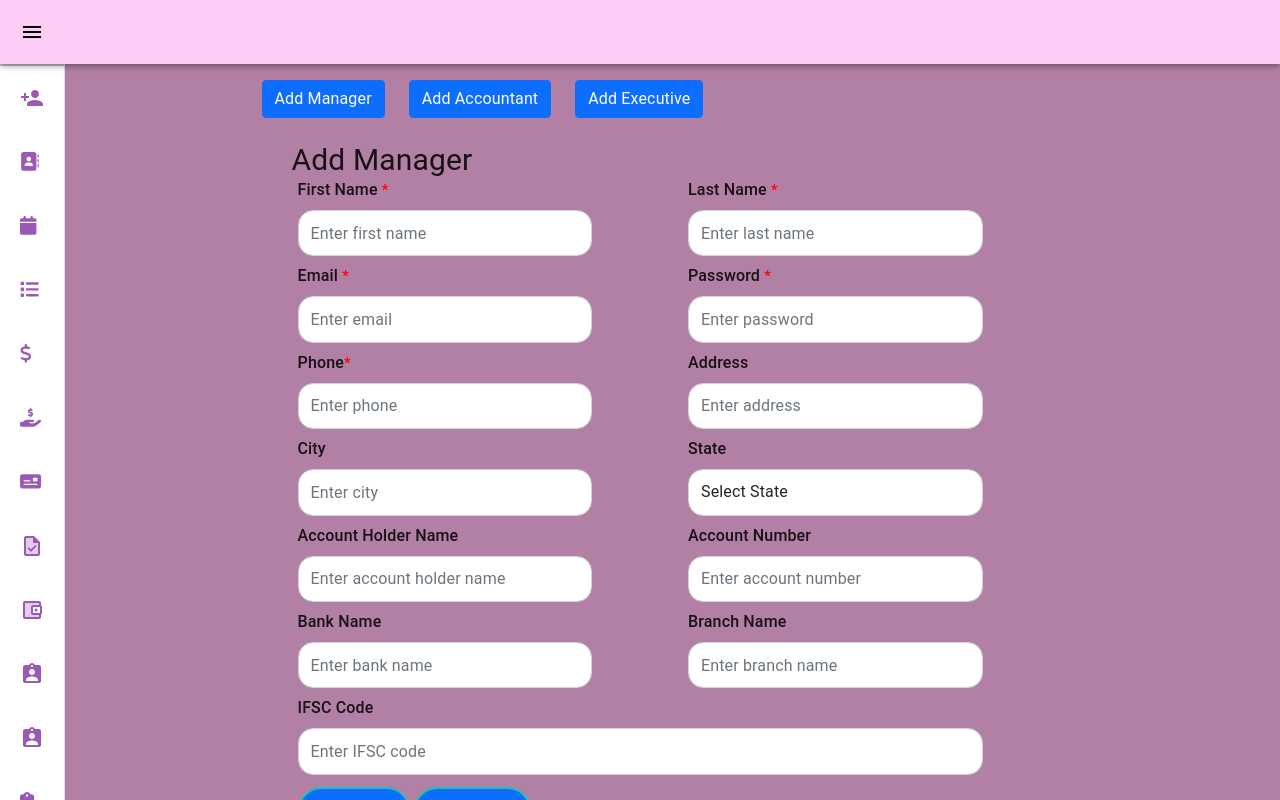
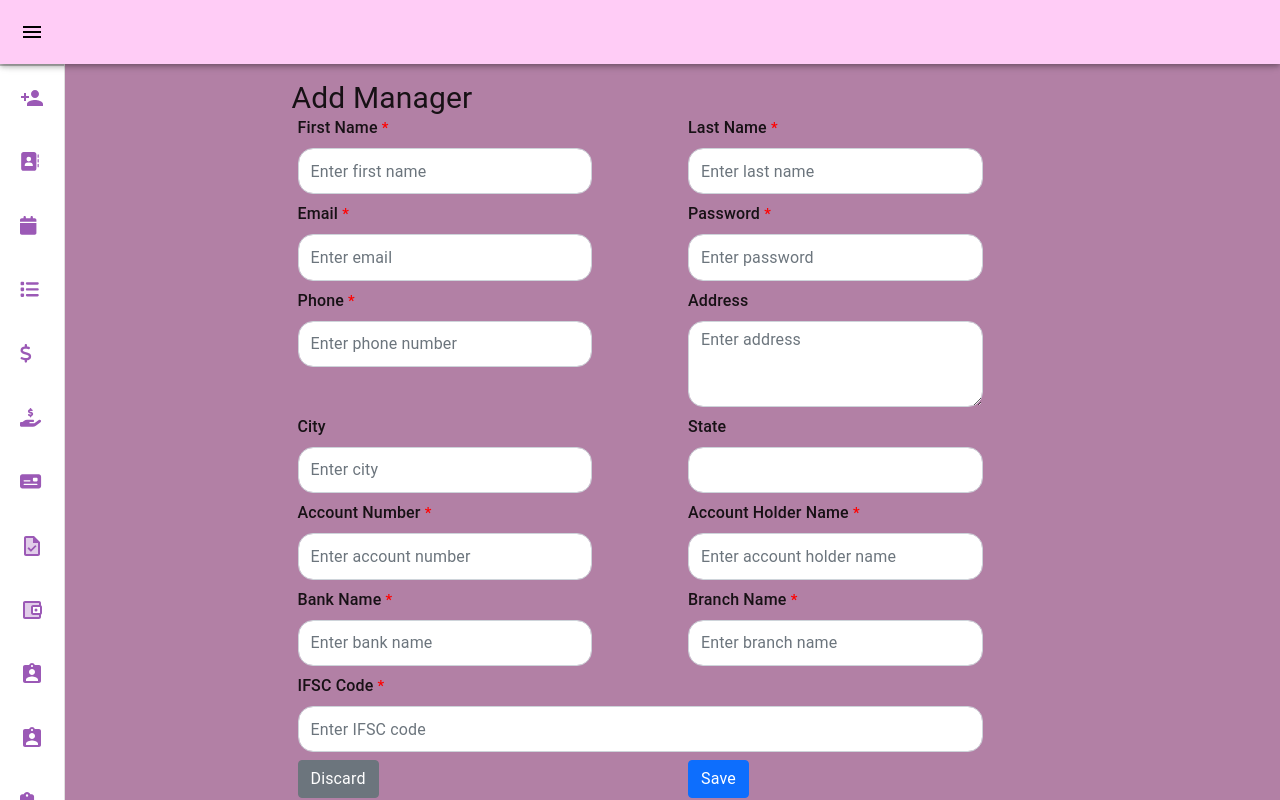
Before and after one commit to kalyani-coder/Event-Managment-Admin, a React (Create React App) app in the folder frontend/: page /addmanager in a window 1280 px wide. Built offline with nearby package versions, Linux system fonts and the light colour scheme.

Commit message:
update AddAccountant.js, AddExecutive.js and AddManager.js

```diff
--- a/frontend/src/components/AddUser/AddAccountant.js
+++ b/frontend/src/components/AddUser/AddAccountant.js
@@ -27,6 +27,11 @@ const AddAccountant = () => {
     if (!lname) newErrors.lname = "Last name is required";
     if (!email) newErrors.email = "Email is required";
     if (!contact) newErrors.contact = "Phone is required";
+    if (!bank_name) newErrors.bank_name = "Bank name is required";
+    if (!IFSC_code) newErrors.IFSC_code = "IFSC code is required";
+    if (!holder_name) newErrors.holder_name = "Account holder name is required";
+    if (!branch_name) newErrors.branch_name = "Branch name is required";
+    if (!account_number) newErrors.account_number = "Account number is required";
 
     setErrors(newErrors);
     return Object.keys(newErrors).length === 0;
@@ -263,61 +268,81 @@ const AddAccountant = () => {
               </div>
               <div className="col px-5">
                 <Form.Group controlId="holder_name">
-                  <Form.Label>Account Holder Name</Form.Label>
+                  <Form.Label>
+                    Account Holder Name <span style={{ color: "red" }}>*</span>
+                  </Form.Label>
                   <Form.Control
                     type="text"
                     value={holder_name}
                     onChange={(e) => setholder_name(e.target.value)}
                     placeholder="Enter account holder name"
+                    style={{ borderColor: errors.holder_name ? "red" : "" }}
                   />
+                  {errors.holder_name && <div style={{ color: "red" }}>{errors.holder_name}</div>}
                 </Form.Group>
               </div>
             </div>
             <div className="row mb-2">
               <div className="col px-5">
                 <Form.Group controlId="account_number">
-                  <Form.Label>Account Number</Form.Label>
+                  <Form.Label>
+                    Account Number <span style={{ color: "red" }}>*</span>
+                  </Form.Label>
                   <Form.Control
                     type="text"
                     value={account_number}
                     onChange={(e) => setaccount_number(e.target.value)}
                     placeholder="Enter account number"
+                    style={{ borderColor: errors.account_number ? "red" : "" }}
                   />
+                  {errors.account_number && <div style={{ color: "red" }}>{errors.account_number}</div>}
                 </Form.Group>
               </div>
               <div className="col px-5">
                 <Form.Group controlId="IFSC_code">
-                  <Form.Label>IFSC Code</Form.Label>
+                  <Form.Label>
+                    IFSC Code <span style={{ color: "red" }}>*</span>
+                  </Form.Label>
                   <Form.Control
                     type="text"
                     value={IFSC_code}
                     onChange={(e) => setIFSC_code(e.target.value)}
                     placeholder="Enter IFSC code"
+                    style={{ borderColor: errors.IFSC_code ? "red" : "" }}
                   />
+                  {errors.IFSC_code && <div style={{ color: "red" }}>{errors.IFSC_code}</div>}
                 </Form.Group>
               </div>
             </div>
             <div className="row mb-2">
               <div className="col px-5">
                 <Form.Group controlId="bank_name">
-                  <Form.Label>Bank Name</Form.Label>
+                  <Form.Label>
+                    Bank Name <span style={{ color: "red" }}>*</span>
+                  </Form.Label>
                   <Form.Control
                     type="text"
                     value={bank_name}
                     onChange={(e) => setbank_name(e.target.value)}
                     placeholder="Enter bank name"
+                    style={{ borderColor: errors.bank_name ? "red" : "" }}
                   />
+                  {errors.bank_name && <div style={{ color: "red" }}>{errors.bank_name}</div>}
                 </Form.Group>
               </div>
               <div className="col px-5">
                 <Form.Group controlId="branch_name">
-                  <Form.Label>Branch Name</Form.Label>
+                  <Form.Label>
+                    Branch Name <span style={{ color: "red" }}>*</span>
+                  </Form.Label>
                   <Form.Control
                     type="text"
                     value={branch_name}
                     onChange={(e) => setbranch_name(e.target.value)}
                     placeholder="Enter branch name"
+                    style={{ borderColor: errors.branch_name ? "red" : "" }}
                   />
+                  {errors.branch_name && <div style={{ color: "red" }}>{errors.branch_name}</div>}
                 </Form.Group>
               </div>
             </div>
--- a/frontend/src/components/AddUser/AddExecutive.js
+++ b/frontend/src/components/AddUser/AddExecutive.js
@@ -43,6 +43,11 @@ const AddExecutive = () => {
     if (!lname) newErrors.lname = "Last name is required";
     if (!email) newErrors.email = "Email is required";
     if (!contact) newErrors.contact = "Phone is required";
+    if (!account_number) newErrors.account_number = "Account number is required";
+    if (!bank_name) newErrors.bank_name = "Bank name is required";
+    if (!holder_name) newErrors.holder_name = "Account holder name is required";
+    if (!IFSC_code) newErrors.IFSC_code = "IFSC code is required";
+    if (!branch_name) newErrors.branch_name = "Branch name is required";
 
     setErrors(newErrors);
     return Object.keys(newErrors).length === 0;
@@ -169,7 +174,6 @@ const AddExecutive = () => {
                     value={fname}
                     onChange={(e) => setfname(e.target.value)}
                     placeholder="Enter first name"
-
                     style={{ borderColor: errors.fname ? "red" : "" }}
                   />
                   {errors.fname && <div style={{ color: "red" }}>{errors.fname}</div>}
@@ -185,7 +189,6 @@ const AddExecutive = () => {
                     value={lname}
                     onChange={(e) => setlname(e.target.value)}
                     placeholder="Enter last name"
-
                     style={{ borderColor: errors.lname ? "red" : "" }}
                   />
                   {errors.lname && <div style={{ color: "red" }}>{errors.lname}</div>}
@@ -203,7 +206,6 @@ const AddExecutive = () => {
                     value={email}
                     onChange={(e) => setemail(e.target.value)}
                     placeholder="Enter email"
-
                     style={{ borderColor: errors.email ? "red" : "" }}
                   />
                   {errors.email && <div style={{ color: "red" }}>{errors.email}</div>}
@@ -219,7 +221,6 @@ const AddExecutive = () => {
                     value={contact}
                     onChange={(e) => setcontact(e.target.value)}
                     placeholder="Enter phone"
-
                     style={{ borderColor: errors.contact ? "red" : "" }}
                   />
                   {errors.contact && <div style={{ color: "red" }}>{errors.contact}</div>}
@@ -267,64 +268,73 @@ const AddExecutive = () => {
                   </Form.Control>
                 </Form.Group>
               </div>
-
               <div className="col px-5">
                 <Form.Group controlId="holder_name">
-                  <Form.Label>Account Holder Name</Form.Label>
+                  <Form.Label>Account Holder Name <span style={{ color: "red" }}>*</span></Form.Label>
                   <Form.Control
                     type="text"
                     value={holder_name}
                     onChange={(e) => setholder_name(e.target.value)}
                     placeholder="Enter account holder name"
+                    style={{ borderColor: errors.holder_name ? "red" : "" }}
                   />
+                  {errors.holder_name && <div style={{ color: "red" }}>{errors.holder_name}</div>}
                 </Form.Group>
               </div>
             </div>
             <div className="row mb-2">
               <div className="col px-5">
                 <Form.Group controlId="account_number">
-                  <Form.Label>Account Number</Form.Label>
+                  <Form.Label>Account Number <span style={{ color: "red" }}>*</span></Form.Label>
                   <Form.Control
                     type="text"
                     value={account_number}
                     onChange={(e) => setaccount_number(e.target.value)}
                     placeholder="Enter account number"
+                    style={{ borderColor: errors.account_number ? "red" : "" }}
                   />
+                  {errors.account_number && <div style={{ color: "red" }}>{errors.account_number}</div>}
                 </Form.Group>
               </div>
               <div className="col px-5">
                 <Form.Group controlId="IFSC_code">
-                  <Form.Label>IFSC Code</Form.Label>
+                  <Form.Label>IFSC Code <span style={{ color: "red" }}>*</span></Form.Label>
                   <Form.Control
                     type="text"
                     value={IFSC_code}
                     onChange={(e) => setIFSC_code(e.target.value)}
                     placeholder="Enter IFSC code"
+                    style={{ borderColor: errors.IFSC_code ? "red" : "" }}
                   />
+                  {errors.IFSC_code && <div style={{ color: "red" }}>{errors.IFSC_code}</div>}
                 </Form.Group>
               </div>
             </div>
             <div className="row mb-2">
               <div className="col px-5">
                 <Form.Group controlId="bank_name">
-                  <Form.Label>Bank Name</Form.Label>
+                  <Form.Label>Bank Name <span style={{ color: "red" }}>*</span></Form.Label>
                   <Form.Control
                     type="text"
                     value={bank_name}
                     onChange={(e) => setbank_name(e.target.value)}
                     placeholder="Enter bank name"
+                    style={{ borderColor: errors.bank_name ? "red" : "" }}
                   />
+                  {errors.bank_name && <div style={{ color: "red" }}>{errors.bank_name}</div>}
                 </Form.Group>
               </div>
               <div className="col px-5">
                 <Form.Group controlId="branch_name">
-                  <Form.Label>Branch Name</Form.Label>
+                  <Form.Label>Branch Name <span style={{ color: "red" }}>*</span></Form.Label>
                   <Form.Control
                     type="text"
                     value={branch_name}
                     onChange={(e) => setbranch_name(e.target.value)}
                     placeholder="Enter branch name"
+                    style={{ borderColor: errors.branch_name ? "red" : "" }}
                   />
+                  {errors.branch_name && <div style={{ color: "red" }}>{errors.branch_name}</div>}
                 </Form.Group>
               </div>
             </div>
@@ -332,49 +342,27 @@ const AddExecutive = () => {
               <div className="col px-5">
                 <Form.Group controlId="profilePicture">
                   <Form.Label>Profile Picture</Form.Label>
-                  <div className="custom-file ">
-                    {" "}
                   <Form.Control
                     type="file"
-                      className="custom-file-input"
                     onChange={handleFileChange}
-                      accept="image/*"
                   />
-                    <Form.Label className="custom-file-label">
-                      {profilePicture ? profilePicture.name : "Choose File"}
-                    </Form.Label>
-                    <div className="">
                   {profilePicture && (
-                        <Button
-                          type="button"
-                          onClick={handleRemoveProfilePicture}
-                        >
+                    <div>
+                      <p>{profilePicture.name}</p>
+                      <Button variant="link" onClick={handleRemoveProfilePicture}>
                         Remove
                       </Button>
+                    </div>
                   )}
-                    </div>
-                  </div>
                 </Form.Group>
               </div>
             </div>
-            <div className="row mb-2 py-2">
-              <div className="col px-5">
-                <Button
-                  className="manager-btn ms-1"
-                  variant="info"
-                  type="submit"
-                >
+            <Button variant="primary" type="submit">
               Submit
             </Button>
-                <Button
-                  variant="info"
-                  className="manager-btn ms-1"
-                  onClick={handleDiscard}
-                >
+            <Button variant="secondary" onClick={handleDiscard} className="ml-2">
               Discard
             </Button>
-              </div>
-            </div>
           </Form>
         </div>
       </div>
--- a/frontend/src/components/AddUser/AddManager.js
+++ b/frontend/src/components/AddUser/AddManager.js
@@ -1,13 +1,11 @@
 import React, { useState } from "react";
-import { Form, Button, Alert } from "react-bootstrap";
+import { Form, Button } from "react-bootstrap";
 import axios from "axios";
 import Header from "../Sidebar/Header";
 import { Link } from "react-router-dom";
 import "./AddManager.css";
 
 const AddManager = () => {
-  const [showSuccessAlert, setShowSuccessAlert] = useState(false);
-  const [successMessage, setSuccessMessage] = useState("");
   const [fname, setFname] = useState("");
   const [lname, setLname] = useState("");
   const [email, setEmail] = useState("");
@@ -21,15 +19,13 @@ const AddManager = () => {
   const [bankName, setBankName] = useState("");
   const [branchName, setBranchName] = useState("");
   const [ifscCode, setIfscCode] = useState("");
-  const [profilePicture, setProfilePicture] = useState(null);
 
   const [validationMessages, setValidationMessages] = useState({});
 
   const isValidForm = () => {
     const namePattern = /^[A-Za-z\s]+$/;
     const emailPattern = /^[^\s@]+@[^\s@]+\.[^\s@]+$/;
-    const passwordPattern =
-      /^(?=.*[a-zA-Z])(?=.*\d)(?=.*[@$!%*?&])[A-Za-z\d@$!%*?&]+$/;
+    const passwordPattern = /^(?=.*[a-zA-Z])(?=.*\d)(?=.*[@$!%*?&])[A-Za-z\d@$!%*?&]+$/;
 
     let newValidationMessages = {};
 
@@ -40,6 +36,11 @@ const AddManager = () => {
       { value: email, field: "email", label: "Email" },
       { value: password, field: "password", label: "Password" },
       { value: contact, field: "contact", label: "Phone" },
+      { value: accountNumber, field: "accountNumber", label: "Account Number" },
+      { value: holderName, field: "holderName", label: "Account Holder Name" },
+      { value: bankName, field: "bankName", label: "Bank Name" },
+      { value: branchName, field: "branchName", label: "Branch Name" },
+      { value: ifscCode, field: "ifscCode", label: "IFSC Code" },
     ];
 
     requiredFields.forEach(({ value, field, label }) => {
@@ -107,11 +108,11 @@ const AddManager = () => {
       address,
       city,
       state,
+      accountNumber,
       holderName,
-      accountNumber,
-      ifscCode,
       bankName,
       branchName,
+      ifscCode,
     };
 
     try {
@@ -123,20 +124,10 @@ const AddManager = () => {
 
       alert("Manager Added successfully!");
 
-      setShowSuccessAlert(true);
       handleDiscard();
     } catch (error) {
       console.error("Error posting data:", error);
     }
-  };
-
-  const handleFileChange = (event) => {
-    const file = event.target.files[0];
-    setProfilePicture(file);
-  };
-
-  const handleRemoveProfilePicture = () => {
-    setProfilePicture(null);
   };
 
   const indianStates = [
@@ -183,28 +174,6 @@ const AddManager = () => {
       <div className="w-full h-screen flex items-center justify-center main-container-for-Addaccount  overflow-y-auto ">
         <div className="md:h-[80vh] h-[80vh] ">
           <Form onSubmit={handleSubmit} className="">
-            <div className="flex">
-              <Link to={"/addmanager"}>
-                <button className="btn btn-primary mr-4 mb-4">
-                  Add Manager
-                </button>
-              </Link>
-              <Link to={"/addaccountant"}>
-                <button className="btn btn-primary mr-4 mb-4">
-                  Add Accountant
-                </button>
-              </Link>
-              <Link to={"/addexecutive"}>
-                <button className="btn btn-primary mr-4 mb-4">
-                  Add Executive
-                </button>
-              </Link>
-              {/* <Link to={"/addvendor"}>
-                <button className="btn btn-primary mr-4 mb-4">
-                  Add Vendor
-                </button>
-              </Link> */}
-            </div>
             <h2 className="text-[30px] pl-[1em] ">Add Manager</h2>
 
             <div className="row mb-2">
@@ -315,7 +284,7 @@ const AddManager = () => {
                       validationMessages.contact ? "label-invalid" : ""
                     }
                   >
-                    Phone<span style={{ color: "red" }}>*</span>
+                    Phone <span style={{ color: "red" }}>*</span>
                   </Form.Label>
                   <Form.Control
                     className={`input-area ${
@@ -323,13 +292,9 @@ const AddManager = () => {
                     }`}
                     type="tel"
                     value={contact}
-                    onChange={(e) => {
-                      const input = e.target.value
-                        .replace(/\D/g, "")
-                        .slice(0, 10); // Remove non-digit characters and limit to 10 digits
-                      setContact(input);
-                    }}
-                    placeholder="Enter phone"
+                    onChange={(e) => setContact(e.target.value)}
+                    placeholder="Enter phone number"
+                    pattern="[0-9]{10}"
                   />
                   {validationMessages.contact && (
                     <div className="invalid-feedback">
@@ -342,7 +307,9 @@ const AddManager = () => {
                 <Form.Group controlId="address">
                   <Form.Label>Address</Form.Label>
                   <Form.Control
-                    type="text"
+                    className="input-area"
+                    as="textarea"
+                    rows={3}
                     value={address}
                     onChange={(e) => setAddress(e.target.value)}
                     placeholder="Enter address"
@@ -353,41 +320,27 @@ const AddManager = () => {
             <div className="row mb-2">
               <div className="col px-5">
                 <Form.Group controlId="city">
-                  <Form.Label
-                    className={validationMessages.city ? "label-invalid" : ""}
-                  >
-                    City
-                  </Form.Label>
+                  <Form.Label>City</Form.Label>
                   <Form.Control
-                    className={`input-area ${
-                      validationMessages.city ? "is-invalid" : ""
-                    }`}
+                    className="input-area"
                     type="text"
                     value={city}
                     onChange={(e) => setCity(e.target.value)}
                     placeholder="Enter city"
                   />
-                  {validationMessages.city && (
-                    <div className="invalid-feedback">
-                      {validationMessages.city}
-                    </div>
-                  )}
                 </Form.Group>
               </div>
               <div className="col px-5">
                 <Form.Group controlId="state">
                   <Form.Label>State</Form.Label>
                   <Form.Control
+                    className="input-area"
                     as="select"
                     value={state}
                     onChange={(e) => setState(e.target.value)}
-  placeholder="Select State"
                   >
-  <option value="" disabled>
-    Select State
-  </option>
-  {indianStates.map((state) => (
-    <option key={state} value={state}>
+                    {indianStates.map((state, index) => (
+                      <option key={index} value={state}>
                         {state}
                       </option>
                     ))}
@@ -397,13 +350,38 @@ const AddManager = () => {
             </div>
             <div className="row mb-2">
               <div className="col px-5">
+                <Form.Group controlId="account_number">
+                  <Form.Label
+                    className={
+                      validationMessages.accountNumber ? "label-invalid" : ""
+                    }
+                  >
+                    Account Number <span style={{ color: "red" }}>*</span>
+                  </Form.Label>
+                  <Form.Control
+                    className={`input-area ${
+                      validationMessages.accountNumber ? "is-invalid" : ""
+                    }`}
+                    type="text"
+                    value={accountNumber}
+                    onChange={(e) => setAccountNumber(e.target.value)}
+                    placeholder="Enter account number"
+                  />
+                  {validationMessages.accountNumber && (
+                    <div className="invalid-feedback">
+                      {validationMessages.accountNumber}
+                    </div>
+                  )}
+                </Form.Group>
+              </div>
+              <div className="col px-5">
                 <Form.Group controlId="holder_name">
                   <Form.Label
                     className={
                       validationMessages.holderName ? "label-invalid" : ""
                     }
                   >
-                    Account Holder Name
+                    Account Holder Name <span style={{ color: "red" }}>*</span>
                   </Form.Label>
                   <Form.Control
                     className={`input-area ${
@@ -421,31 +399,6 @@ const AddManager = () => {
                   )}
                 </Form.Group>
               </div>
-              <div className="col px-5">
-                <Form.Group controlId="account_number">
-                  <Form.Label
-                    className={
-                      validationMessages.accountNumber ? "label-invalid" : ""
-                    }
-                  >
-                    Account Number
-                  </Form.Label>
-                  <Form.Control
-                    className={`input-area ${
-                      validationMessages.accountNumber ? "is-invalid" : ""
-                    }`}
-                    type="text"
-                    value={accountNumber}
-                    onChange={(e) => setAccountNumber(e.target.value)}
-                    placeholder="Enter account number"
-                  />
-                  {validationMessages.accountNumber && (
-                    <div className="invalid-feedback">
-                      {validationMessages.accountNumber}
-                    </div>
-                  )}
-                </Form.Group>
-              </div>
             </div>
             <div className="row mb-2">
               <div className="col px-5">
@@ -455,7 +408,7 @@ const AddManager = () => {
                       validationMessages.bankName ? "label-invalid" : ""
                     }
                   >
-                    Bank Name
+                    Bank Name <span style={{ color: "red" }}>*</span>
                   </Form.Label>
                   <Form.Control
                     className={`input-area ${
@@ -480,7 +433,7 @@ const AddManager = () => {
                       validationMessages.branchName ? "label-invalid" : ""
                     }
                   >
-                    Branch Name
+                    Branch Name <span style={{ color: "red" }}>*</span>
                   </Form.Label>
                   <Form.Control
                     className={`input-area ${
@@ -501,13 +454,11 @@ const AddManager = () => {
             </div>
             <div className="row mb-2">
               <div className="col px-5">
-                <Form.Group controlId="IFSC_code">
+                <Form.Group controlId="ifsc_code">
                   <Form.Label
-                    className={
-                      validationMessages.ifscCode ? "label-invalid" : ""
-                    }
+                    className={validationMessages.ifscCode ? "label-invalid" : ""}
                   >
-                    IFSC Code
+                    IFSC Code <span style={{ color: "red" }}>*</span>
                   </Form.Label>
                   <Form.Control
                     className={`input-area ${
@@ -528,19 +479,13 @@ const AddManager = () => {
             </div>
             <div className="row mb-2">
               <div className="col px-5">
-                <Button
-                  className="manager-btn my-1"
-                  variant="info"
-                  type="submit"
-                >
-                  Submit
+                <Button variant="secondary" onClick={handleDiscard}>
+                  Discard
                 </Button>
-                <Button
-                  variant="info"
-                  className="manager-btn ms-1"
-                  onClick={handleDiscard}
-                >
-                  Discard
+              </div>
+              <div className="col px-5">
+                <Button variant="primary" type="submit">
+                  Save
                 </Button>
               </div>
             </div>
```
Lines whose indentation alone changed are shown as unchanged.
